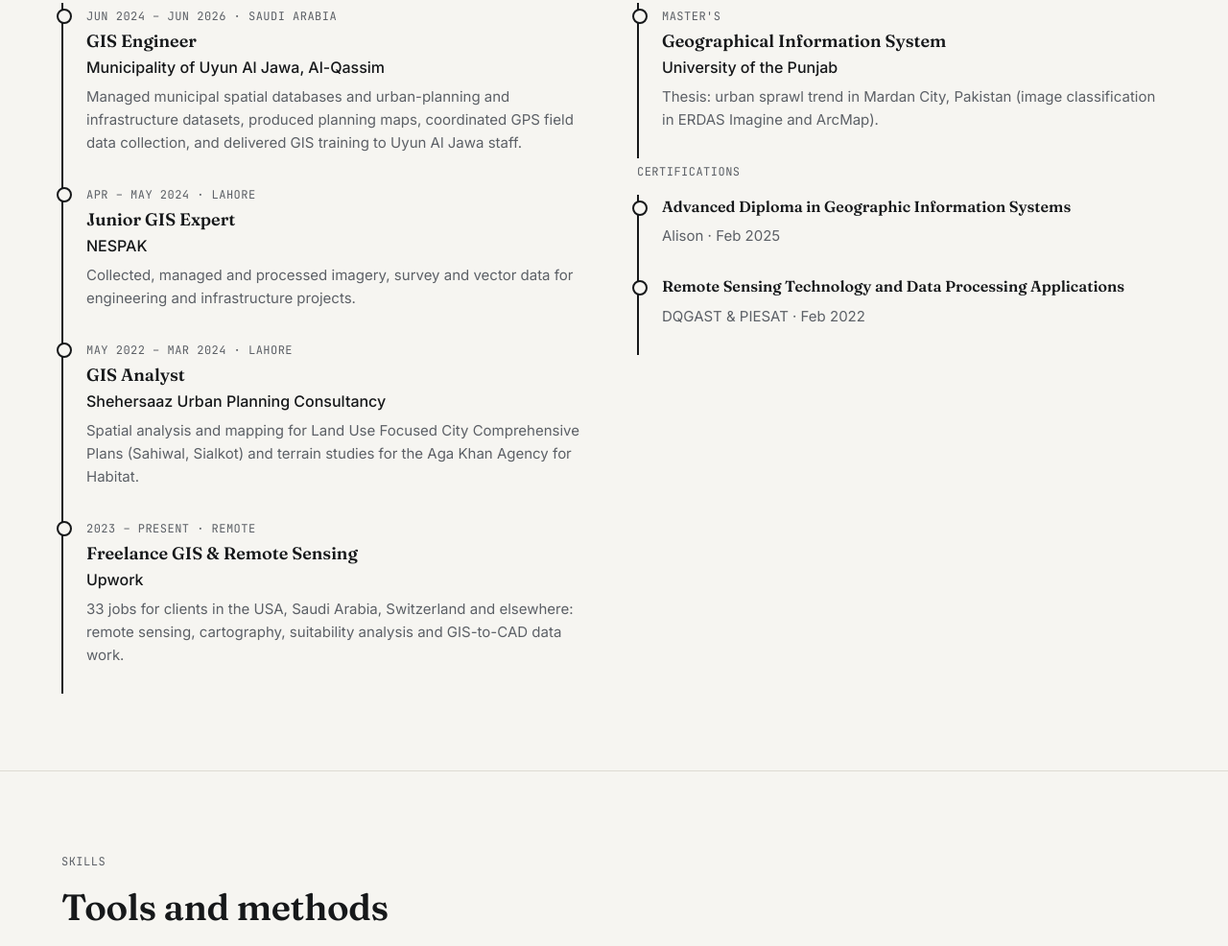
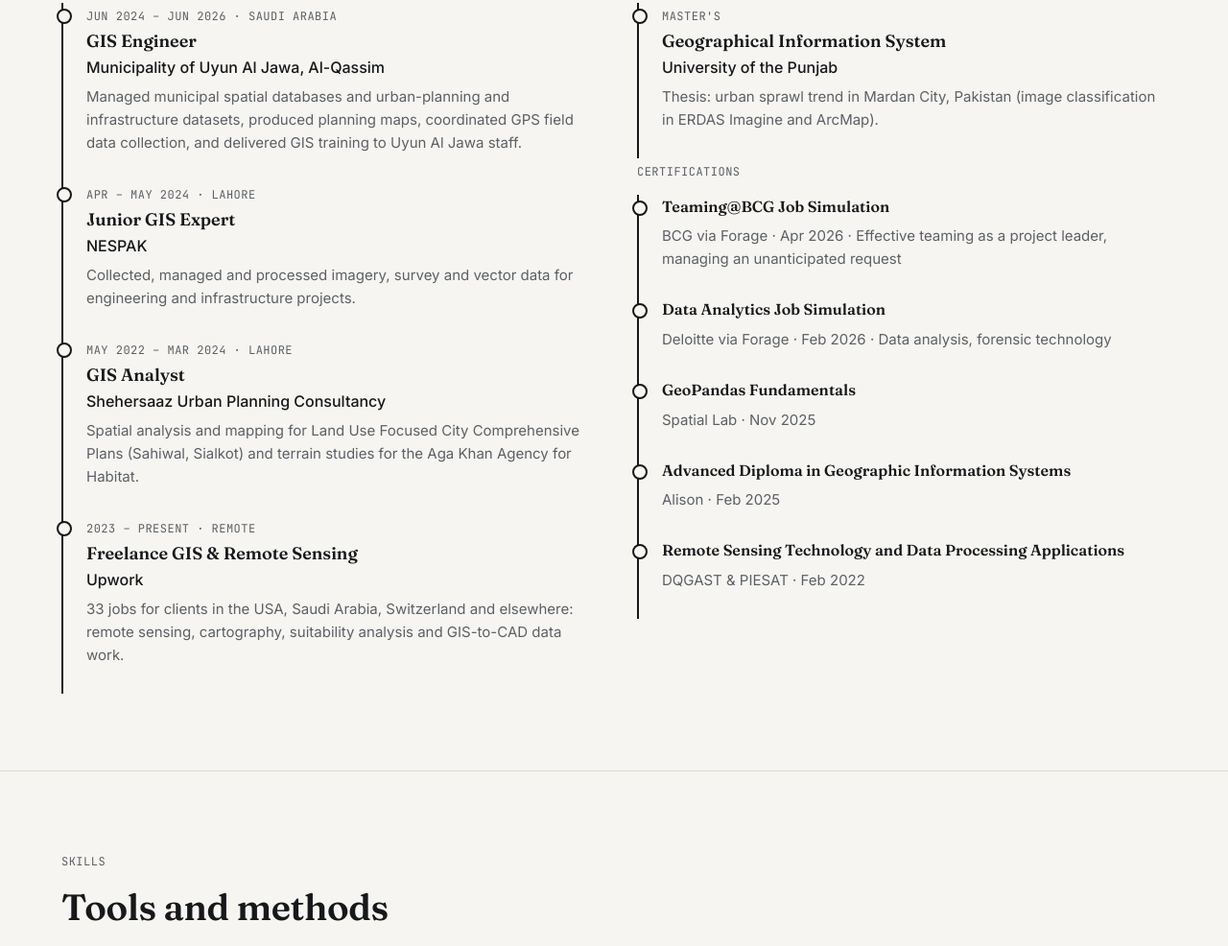
Before and after one commit to Abdul-Haleem-Khan-RS-GIS/Geospatial_Portfolio, a plain HTML site: page index.html in a window 1280 px wide. Shown: the part 9466-10452 px from the top of the page at 96% size. Drawn offline with nearby package versions, Linux system fonts and the light colour scheme.

Commit message:
Add GeoPandas, Deloitte and BCG certifications
Co-Authored-By: Claude Opus 5.5 <noreply@anthropic.com>
Claude-Session: https://claude.ai/code/session_019ix2VwBFEfSriveM5Esb5E

```diff
--- a/index.html
+++ b/index.html
@@ -158,7 +158,10 @@
 <li><span class="mono">Master's</span><h3>Geographical Information System</h3><div class="org">University of the Punjab</div><p>Thesis: urban sprawl trend in Mardan City, Pakistan (image classification in ERDAS Imagine and ArcMap).</p></li>
 </ul>
 <span class="mono">Certifications</span>
-<ul class="tl" style="margin-top:12px"><li><h3 style="font-size:16px">Advanced Diploma in Geographic Information Systems</h3><p>Alison · Feb 2025</p></li>
+<ul class="tl" style="margin-top:12px"><li><h3 style="font-size:16px">Teaming@BCG Job Simulation</h3><p>BCG via Forage · Apr 2026 · Effective teaming as a project leader, managing an unanticipated request</p></li>
+<li><h3 style="font-size:16px">Data Analytics Job Simulation</h3><p>Deloitte via Forage · Feb 2026 · Data analysis, forensic technology</p></li>
+<li><h3 style="font-size:16px">GeoPandas Fundamentals</h3><p>Spatial Lab · Nov 2025</p></li>
+<li><h3 style="font-size:16px">Advanced Diploma in Geographic Information Systems</h3><p>Alison · Feb 2025</p></li>
 <li><h3 style="font-size:16px">Remote Sensing Technology and Data Processing Applications</h3><p>DQGAST & PIESAT · Feb 2022</p></li></ul>
 </div></div></section>
 
```
